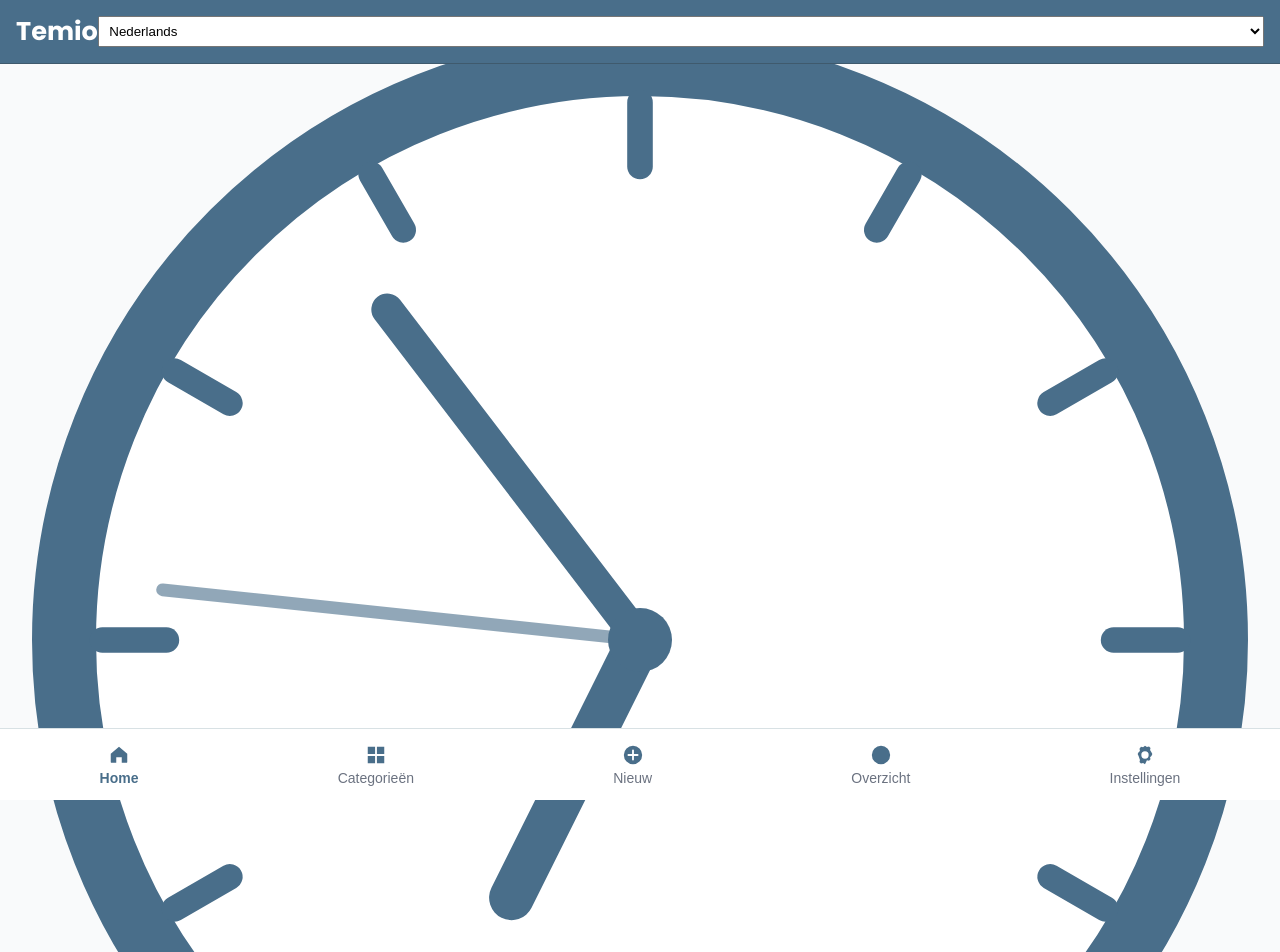
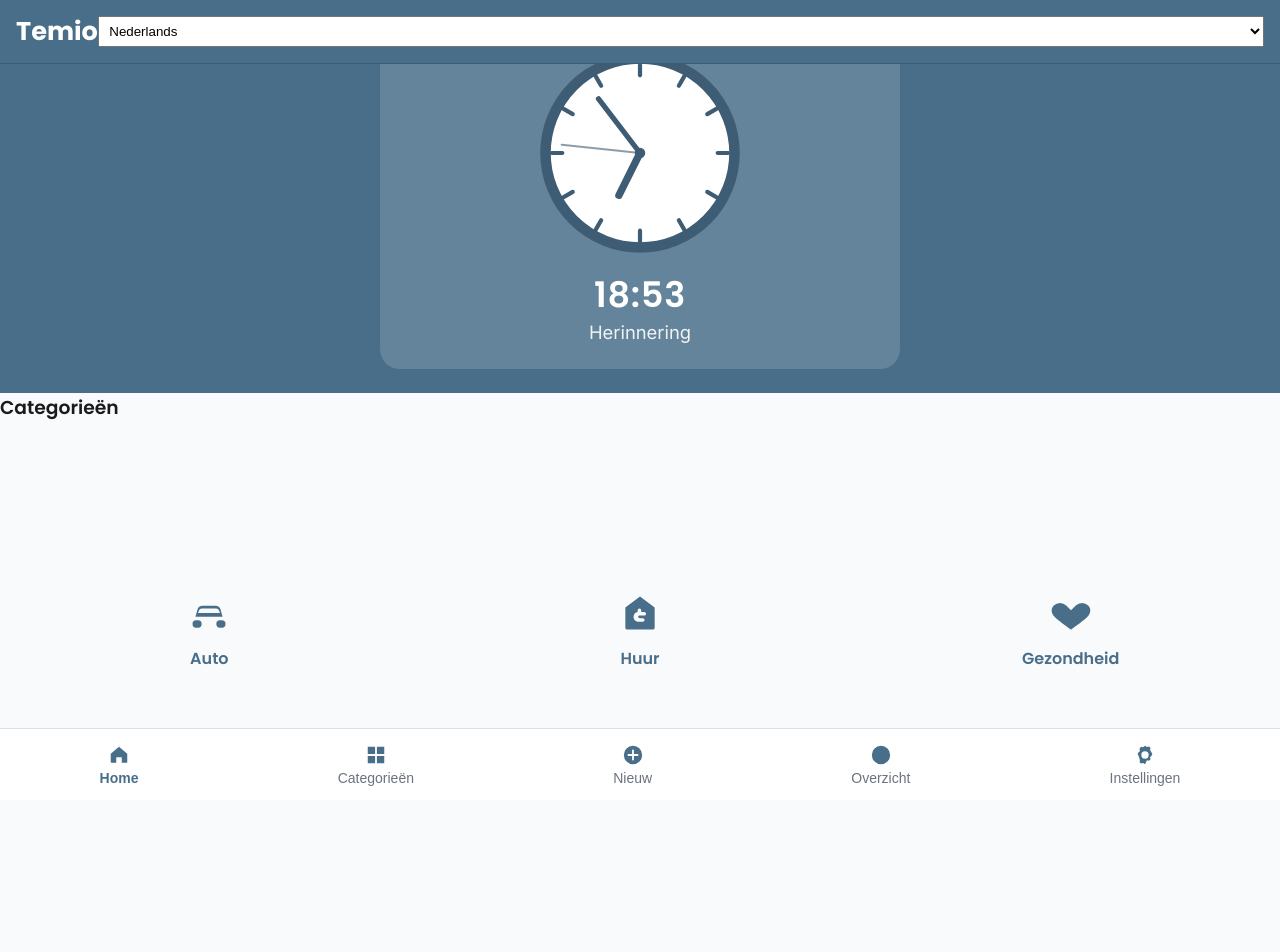
Before and after one commit to harrolds/temio, a React (Vite) app: page / in a window 1280 px wide. Shown: the top 952 px of the page. Built offline with nearby package versions, Linux system fonts and the light colour scheme.

Commit message:
Update styles.css

```diff
--- a/src/styles.css
+++ b/src/styles.css
@@ -1,12 +1,9 @@
 /* ================================================================
    Temio / Reminder App
-   Base Layout & Structure
-   Precision & Pulse v2.1.5 – Clean Split
+   Stylesheet – Base Layout & Structure
+   Precision & Pulse v2.1.4 – HeroClock fix + Home Icon size/fill
    ================================================================ */
 
-/* ------------------------------------------------
-   ROOT VARIABLES – BASISKLEUREN & TYPOGRAFIE
-   ------------------------------------------------ */
 :root {
   --temio-color-bg:#f9fafb;
   --temio-color-surface:#ffffff;
@@ -56,13 +53,9 @@
    ================================================================ */
 *,
 *::before,
-*::after {
-  box-sizing:border-box;
-  margin:0;
-  padding:0;
-}
+*::after { box-sizing:border-box; margin:0; padding:0; }
 
-html, body, #root {
+html,body,#root {
   height:100%;
   width:100%;
   font-family:var(--font-primary);
@@ -90,98 +83,142 @@ h1,h2,h3,h4,h5,h6 {
   font-weight:600;
   color:var(--color-heading);
 }
-p { line-height:1.6; margin-bottom:1rem; }
+p {line-height:1.6;margin-bottom:1rem;}
 
 /* ================================================================
-   BUTTONS & LINKS – GENERIEK
+   BUTTONS & LINKS
    ================================================================ */
 button {
-  cursor:pointer;
-  border:none;
-  border-radius:var(--radius-sm);
-  font-weight:500;
-  transition:background-color .2s ease,transform .15s ease;
+  cursor:pointer; border:none; border-radius:var(--radius-sm);
+  font-weight:500; transition:background-color .2s ease,transform .15s ease;
 }
-button:hover { transform:translateY(-1px); }
-
-a {
-  color:var(--color-accent);
-  text-decoration:none;
-  transition:color .2s ease;
+button:hover {transform:translateY(-1px);}
+.btn-primary {
+  background:var(--color-accent); color:#fff; padding:.6rem 1rem;
+  border-radius:var(--radius-sm); font-weight:600; transition:background-color .2s ease;
 }
+.btn-primary:hover {background:var(--color-accent-hover);}
+a { color:var(--color-accent); text-decoration:none; transition:color .2s ease; }
 a:hover { color:var(--color-accent-hover); }
 
 /* ================================================================
-   FORMS – STRUCTUUR
+   HERO CLOCK – TEMIO
    ================================================================ */
-.reminder-form label { display:block; margin-bottom:.75rem; }
-.date-time-row { display:flex; gap:.75rem; }
-.date-time-row input { width:100%; }
-.offsets { margin-bottom:1rem; }
-.offsets .label { font-weight:600; margin-bottom:.3rem; }
-.offset-buttons { display:flex; flex-wrap:wrap; gap:.4rem; }
-.offset-buttons button {
-  padding:.3rem .6rem;
-  border-radius:6px;
-  border:1px solid var(--color-border);
-  background:var(--temio-color-chip);
-  cursor:pointer;
+.hero-clock-zone {
+  background:var(--color-header-bg);
+  color:#fff;
+  text-align:center;
+  padding:2rem 1rem 1.5rem;
+  margin-top:-.75rem;
 }
-.offset-buttons button.active {
-  background:var(--color-accent);
+.hero-clock--temio {
+  max-width:520px;
+  margin:0 auto;
+  padding:22px 18px 26px;
+  border-radius:20px;
+  background:color-mix(in srgb,var(--color-header-bg) 80%,#fff 15%);
+}
+.hero-clock-face { width:210px; height:210px; margin:6px auto 10px; }
+.hero-clock-svg { width:100%; height:100%; display:block; }
+
+/* digitale tijd + subtitel */
+.hero-clock-digital{
+  font-family:var(--font-secondary);
+  font-weight:500;
+  letter-spacing:.02em;
+  font-variant-numeric:tabular-nums;
+  font-size:2.2rem;
+  margin-top:8px;
   color:#fff;
 }
-.offset-custom { margin-top:.4rem; display:flex; gap:.3rem; }
-.repeat-picker { display:flex; flex-direction:column; gap:.5rem; margin-bottom:1rem; }
-select { width:100%; padding:.4rem; }
+.hero-clock-subtitle{
+  font-family:var(--font-primary);
+  font-size:1.15rem;
+  color:rgba(255,255,255,.9);
+}
+
+/* ---- Belangrijk: GEEN fill overschrijven op de wijzerplaat ---- */
+/* Rand/markers/wijzers donkerder: alleen stroke kleuren zetten */
+.hero-clock-svg circle[stroke]{
+  stroke:color-mix(in srgb,var(--color-header-bg) 100%,#000 18%);
+}
+/* 5-minuten markers (line) */
+.hero-clock-svg line[stroke]{
+  stroke:color-mix(in srgb,var(--color-header-bg) 100%,#000 18%);
+}
+/* Wijzers + middencirkel */
+.hero-clock-svg .hands line{
+  stroke:color-mix(in srgb,var(--color-header-bg) 100%,#000 18%);
+}
+.hero-clock-svg .hands circle{
+  fill:color-mix(in srgb,var(--color-header-bg) 100%,#000 18%);
+}
 
 /* ================================================================
-   TASKLIST / REMINDERS
+   CATEGORIEËN / HOME ICONS
    ================================================================ */
-.tasklist {
-  background:transparent;
-  margin:1.5rem 0;
-  padding:0;
+.home-grid{
+  display:grid; grid-template-columns:repeat(2,1fr);
+  gap:1rem; justify-content:center; margin-bottom:1.5rem;
 }
-.tasklist__header {
-  display:flex;
-  align-items:baseline;
-  justify-content:space-between;
-  padding:0 0 .5rem 0;
+@media(min-width:640px){ .home-grid{ grid-template-columns:repeat(3,1fr); } }
+
+.home-tile{
+  display:flex; flex-direction:column; align-items:center; justify-content:center;
+  gap:.35rem; padding:1rem; background:var(--temio-color-tile);
+  border-radius:20px; text-decoration:none; border:0; color:var(--temio-color-icon);
+  box-shadow:var(--temio-shadow-light); transition:transform .15s ease; aspect-ratio:1/1;
 }
-.tasklist__title { font-size:1rem; color:var(--color-heading); }
-.tasklist__count {
-  font-variant-numeric:tabular-nums;
-  color:var(--color-muted);
+.home-tile:hover{ transform:translateY(-2px); }
+
+/* Alleen de iconen in tegels: groot & filled */
+.home-tile .icon-filled,
+.home-tile svg{
+  width:44px !important; height:44px !important;
+  fill:currentColor !important; stroke:none !important;
+  color:var(--temio-color-header);
 }
-.tasklist__list {
-  list-style:none;
-  display:grid;
-  grid-template-columns:1fr;
-  gap:.75rem;
+
+.tile-label{
+  margin-top:.15rem; font-weight:600; font-family:var(--font-secondary);
+  font-size:1rem; color:var(--temio-color-header);
 }
-.tasklist__item {
-  background:var(--temio-color-tile);
-  border-radius:.75rem;
-  border:1px solid var(--color-border);
-  box-shadow:var(--temio-shadow-light);
+
+/* ================================================================
+   AANKOMENDE HERINNERINGEN
+   ================================================================ */
+.tasklist{ background:transparent; margin:1.5rem 0; padding:0; }
+.tasklist__header{ display:flex; align-items:baseline; justify-content:space-between; padding:0 0 .5rem 0; }
+.tasklist__title{ font-size:1rem; color:var(--color-heading); }
+.tasklist__count{ font-variant-numeric:tabular-nums; color:var(--color-muted); }
+.tasklist__list{ list-style:none; display:grid; grid-template-columns:1fr; gap:.75rem; }
+.tasklist__item{ background:var(--temio-color-tile); border-radius:.75rem; border:1px solid var(--color-border); box-shadow:var(--temio-shadow-light); }
+.tasklist__link{ display:block; padding:.9rem 1rem; color:var(--color-text); text-decoration:none; }
+.tasklist__name{ font-weight:600; color:var(--color-heading); }
+.tasklist__date{ font-variant-numeric:tabular-nums; color:var(--color-muted); }
+.tasklist__meta{ margin-top:.25rem; opacity:.7; font-weight:500; }
+
+/* ================================================================
+   FORMS
+   ================================================================ */
+.reminder-form label{ display:block; margin-bottom:.75rem; }
+.date-time-row{ display:flex; gap:.75rem; }
+.date-time-row input{ width:100%; }
+.offsets{ margin-bottom:1rem; }
+.offsets .label{ font-weight:600; margin-bottom:.3rem; }
+.offset-buttons{ display:flex; flex-wrap:wrap; gap:.4rem; }
+.offset-buttons button{
+  padding:.3rem .6rem; border-radius:6px; border:1px solid var(--color-border);
+  background:var(--temio-color-chip); cursor:pointer;
 }
-.tasklist__link {
-  display:block;
-  padding:.9rem 1rem;
-  color:var(--color-text);
-  text-decoration:none;
-}
-.tasklist__name { font-weight:600; color:var(--color-heading); }
-.tasklist__date { font-variant-numeric:tabular-nums; color:var(--color-muted); }
-.tasklist__meta { margin-top:.25rem; opacity:.7; font-weight:500; }
+.offset-buttons button.active{ background:var(--color-accent); color:#fff; }
+.offset-custom{ margin-top:.4rem; display:flex; gap:.3rem; }
+.repeat-picker{ display:flex; flex-direction:column; gap:.5rem; margin-bottom:1rem; }
+select{ width:100%; padding:.4rem; }
 
 /* ================================================================
    MISC UTILITIES
    ================================================================ */
-.has-fixed-footer { padding-bottom:5.5rem; }
-.fade-in { animation:fadeInUp .4s both; }
-@keyframes fadeInUp {
-  from { opacity:0; transform:translateY(4px); }
-  to { opacity:1; transform:translateY(0); }
-}
+.has-fixed-footer{ padding-bottom:5.5rem; }
+.fade-in{ animation:fadeInUp .4s both; }
+@keyframes fadeInUp{ from{opacity:0;transform:translateY(4px);} to{opacity:1;transform:translateY(0);} }
```
